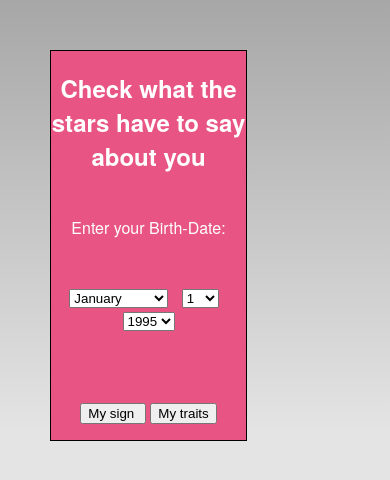
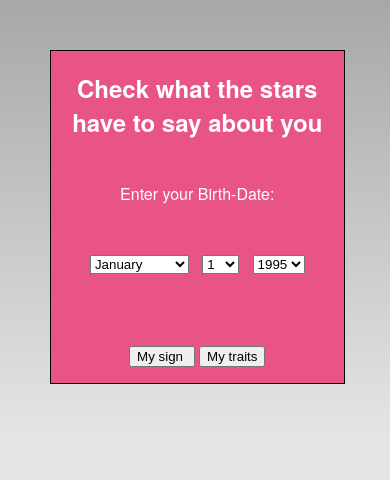
Before and after one commit to divyanshmethi/Astrology_prediction, a plain HTML site: page www/index.html in a window 390 px wide. Drawn offline with Linux system fonts and the light colour scheme; some packages are replaced by stand-ins of ours.

Commit message:
Update index.css

```diff
--- a/www/css/index.css
+++ b/www/css/index.css
@@ -53,7 +53,7 @@ body {
     left:50%;
     top:50%;
     height:20%;                   /* text area height */
-    width:50%;                   /* text area width */
+    width:75%;                   /* text area width */
     text-align:center;
     padding:20;     /* image height is 200px (bottom 20px are overlapped with text) */
     margin: 50px;
```
